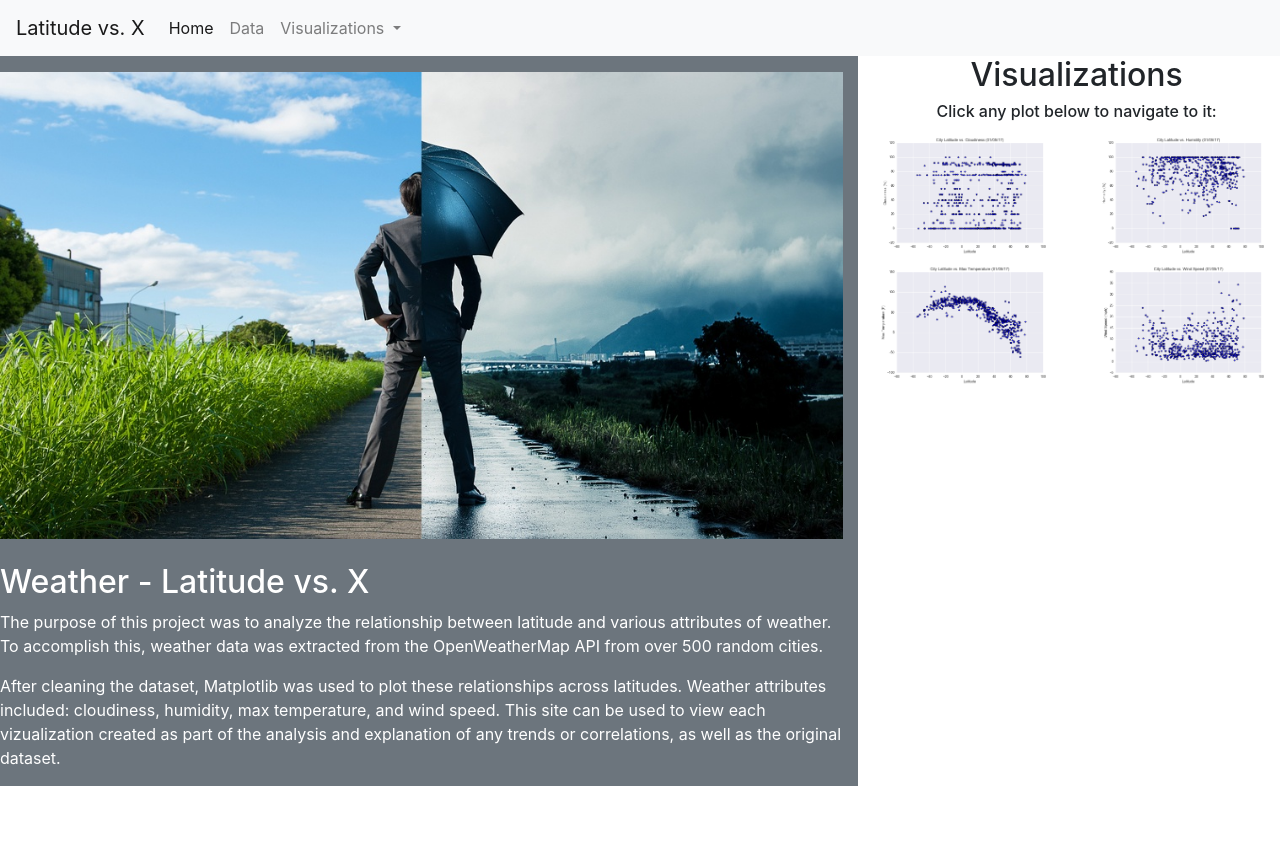
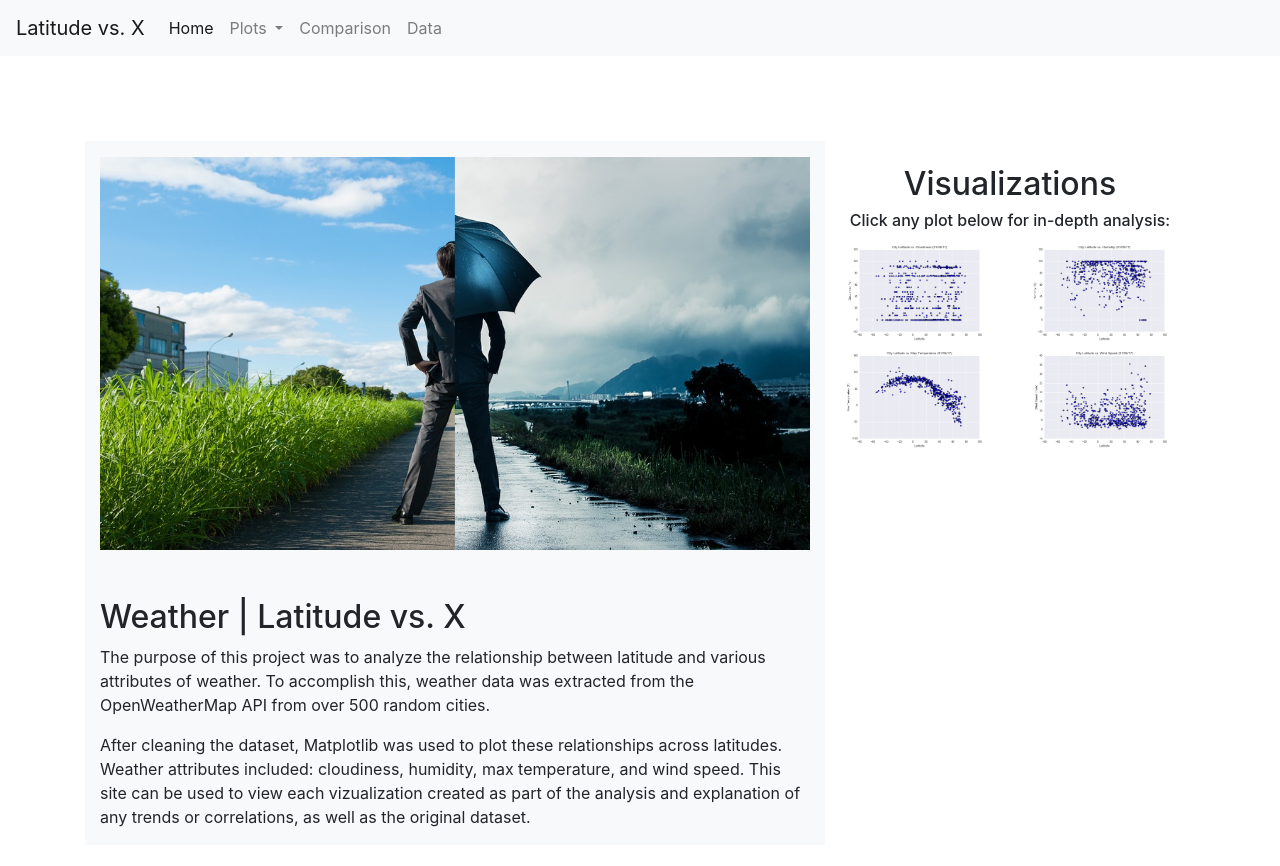
Before and after one commit to brbbrb/latitude-vs-x-weather-dashboard, a plain HTML site: page index.html in a window 1280 px wide. Before the commit the page ends 800 px from the top, so only its background shows below. Drawn offline with nearby package versions, Linux system fonts and the light colour scheme.

Commit message:
finished index and started comparisons

```diff
--- a/index.html
+++ b/index.html
@@ -4,7 +4,7 @@
     <meta charset="UTF-8">
     <meta http-equiv="X-UA-Compatible" content="IE=edge">
     <meta name="viewport" content="width=device-width, initial-scale=1.0">
-    <title>Home - Weather Dashboard</title>
+    <title>Home - Latitude vs. X</title>
     <link rel="stylesheet" href="https://maxcdn.bootstrapcdn.com/bootstrap/4.0.0/css/bootstrap.min.css" integrity="sha384-Gn5384xqQ1aoWXA+058RXPxPg6fy4IWvTNh0E263XmFcJlSAwiGgFAW/dAiS6JXm" crossorigin="anonymous">
 
 </head>
@@ -20,12 +20,9 @@
             <li class="nav-item active">
               <a class="nav-link" href="index.html">Home <span class="sr-only">(current)</span></a>
             </li>
-            <li class="nav-item">
-              <a class="nav-link" href="data.html">Data</a>
-            </li>
             <li class="nav-item dropdown">
               <a class="nav-link dropdown-toggle" href="#" id="navbarDropdown" role="button" data-toggle="dropdown" aria-haspopup="true" aria-expanded="false">
-                Visualizations
+                Plots
               </a>
               <div class="dropdown-menu" aria-labelledby="navbarDropdown">
                 <a class="dropdown-item" href="viz_cloudiness.html">Cloudiness</a>
@@ -37,35 +34,42 @@
                 <a class="dropdown-item" href="viz_wind_speed.html">Wind Speed</a>
               </div>
             </li>
+            <li class="nav-item">
+                <a class="nav-link" href="comparisons.html">Comparison</a>
+              </li>
+            <li class="nav-item">
+                <a class="nav-link" href="data.html">Data</a>
+              </li>
           </ul>
         </div>
-      </nav>
+    </nav>
 
-        <div class="row">
-          <div class="col-md-8 bg-secondary text-white pt-3">
-            <img src="./Resources/assets/images/rain-and-sun-shutterstock.jpeg" class="img-fluid"/>
+      <div class="container-fluid" style="padding:10px;">
+        <div class="row" style="padding:10px;margin:65px">
+          <div class="col-md-8 bg-light pt-3">
+            <img src="./Resources/assets/images/rain-and-sun-shutterstock.jpeg" class="img-fluid mx-auto d-block"/>
             <br><br>
-            <h2>Weather - Latitude vs. X</h2>
+            <h2>Weather | Latitude vs. X</h2>
             <p>The purpose of this project was to analyze the relationship between latitude and various attributes of weather. To accomplish this, weather data was extracted from the OpenWeatherMap API from over 500 random cities.</p>
             <p>After cleaning the dataset, Matplotlib was used to plot these relationships across latitudes. Weather attributes included: cloudiness, humidity, max temperature, and wind speed. This site can be used to view each vizualization created as part of the analysis and explanation of any trends or correlations, as well as the original dataset. </p>
           </div>
           <div class="col-md-4">
+            <br>
             <h2 class="text-center">
                 Visualizations
             </h2>
             <h6 class="text-center">
-                Click any plot below to navigate to it:
+                Click any plot below for in-depth analysis:
             </h6>
             <div class="row">
-                <div class="col-md-6"> <a href="viz_cloudiness.html"> <img src="./Resources/assets/images/Fig3.png" class="img-fluid"/> </a> </div>
-                <div class="col-md-6"> <a href="viz_humidity.html"> <img src="./Resources/assets/images/Fig2.png" class="img-fluid"/> </a> </div>
-            </div>
-            <div class="row">
-                <div class="col-md-6"> <a href="viz_max_temperature.html"> <img src="./Resources/assets/images/Fig1.png" class="img-fluid"/> </a> </div>
-                <div class="col-md-6"> <a href="viz_wind_speed.html"> <img src="./Resources/assets/images/Fig4.png" class="img-fluid"/> </a> </div>
+                <div class="col-sm-3 col-md-12 col-lg-12 col-xl-6"> <a href="viz_cloudiness.html"> <img src="./Resources/assets/images/Fig3.png" class="img-fluid"/> </a> </div>
+                <div class="col-sm-3 col-md-12 col-lg-12 col-xl-6"> <a href="viz_humidity.html"> <img src="./Resources/assets/images/Fig2.png" class="img-fluid"/> </a> </div>
+                <div class="col-sm-3 col-md-12 col-lg-12 col-xl-6"> <a href="viz_max_temperature.html"> <img src="./Resources/assets/images/Fig1.png" class="img-fluid"/> </a> </div>
+                <div class="col-sm-3 col-md-12 col-lg-12 col-xl-6"> <a href="viz_wind_speed.html"> <img src="./Resources/assets/images/Fig4.png" class="img-fluid"/> </a> </div>
             </div>
           </div>
         </div>
+      </div>
 
     <script src="https://code.jquery.com/jquery-3.2.1.slim.min.js" integrity="sha384-KJ3o2DKtIkvYIK3UENzmM7KCkRr/rE9/Qpg6aAZGJwFDMVNA/GpGFF93hXpG5KkN" crossorigin="anonymous"></script>
     <script src="https://cdnjs.cloudflare.com/ajax/libs/popper.js/1.12.9/umd/popper.min.js" integrity="sha384-ApNbgh9B+Y1QKtv3Rn7W3mgPxhU9K/ScQsAP7hUibX39j7fakFPskvXusvfa0b4Q" crossorigin="anonymous"></script>
```
Also changed, not shown: comparisons.html (+59 -1 lines).
